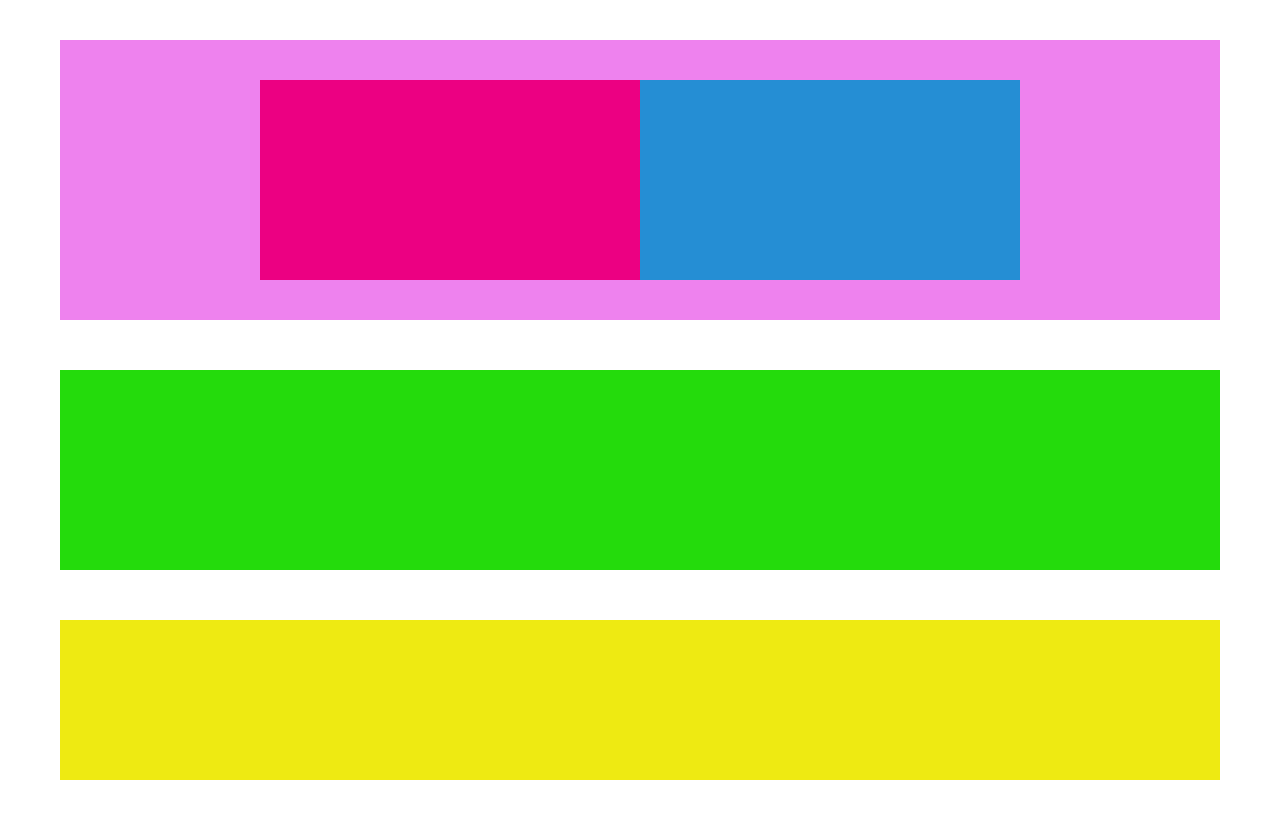
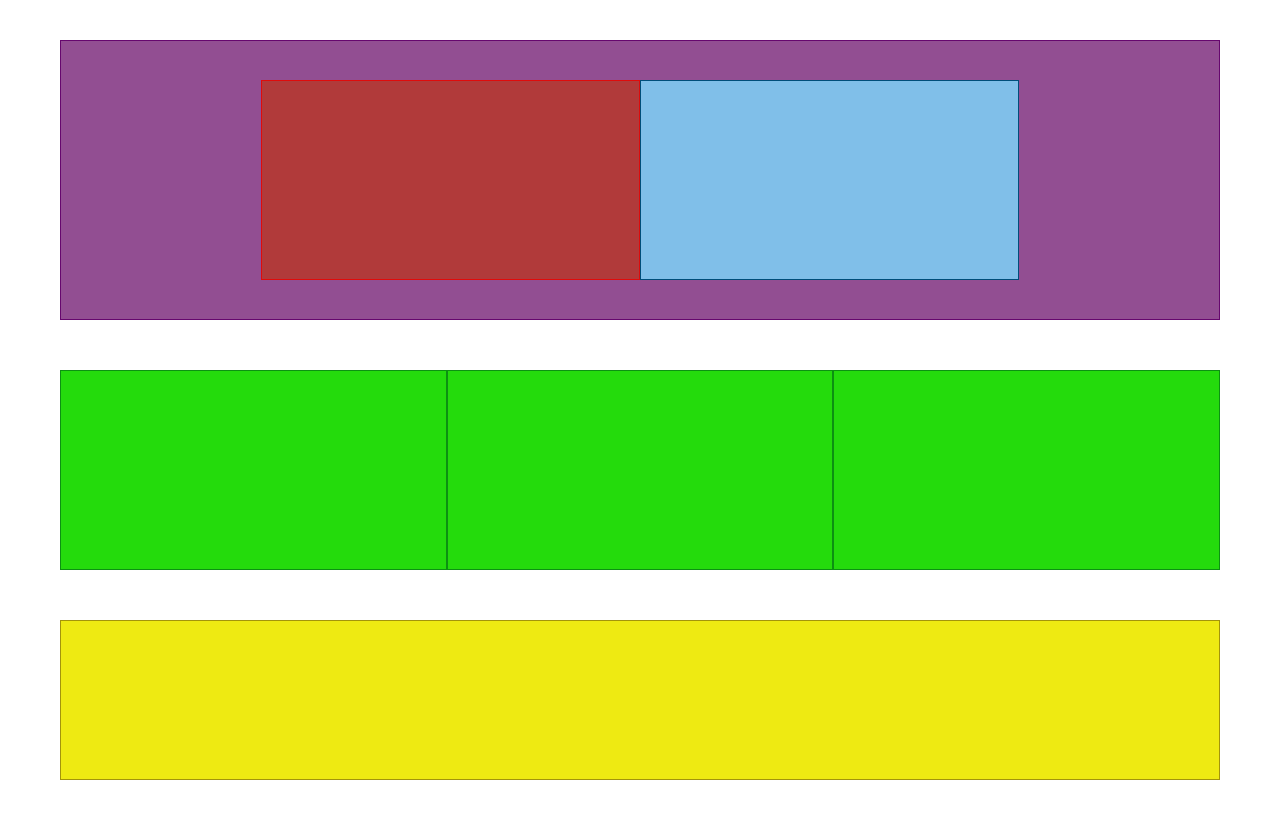
Before and after one commit to makharman/html_0102, a plain HTML site: page index.html in a window 1280 px wide. Drawn offline with Linux system fonts and the light colour scheme.

Commit message:
styles.css

```diff
--- a/css/styles.css
+++ b/css/styles.css
@@ -11,26 +11,29 @@ main {
 }
 
 .violet {
-    background-color: violet;
+    background-color: rgb(146, 78, 146);
     height: 35vh;
     width: 100%;
     display: flex;
     align-items: center;
     justify-content: space-between;
+    border: 1px solid #66076e;
 }
 
 .red {
-    background-color: #ec0082;
+    background-color: #b13a3a;
     width: 600px;
     height: 200px;
     margin-left: 200px;
+    border: 1px solid #e00b0b;
 }
 
 .blue {
-    background-color: #258ed4;
+    background-color: #80bfe9;
     width: 600px;
     height: 200px;
     margin-right: 200px;
+    border: 1px solid #004e7a;
 }
 
 .boxes{
@@ -45,6 +48,7 @@ main {
     width: 400px;
     height: 200px;
     background-color: #24db0c;
+    border: 1px solid #0c9112;
 }
 
 .yellow {
@@ -52,4 +56,5 @@ main {
     height: 20vh;
     display: flex;
     align-items: center;
+    border: 1px solid #a3940b;
 }
```
